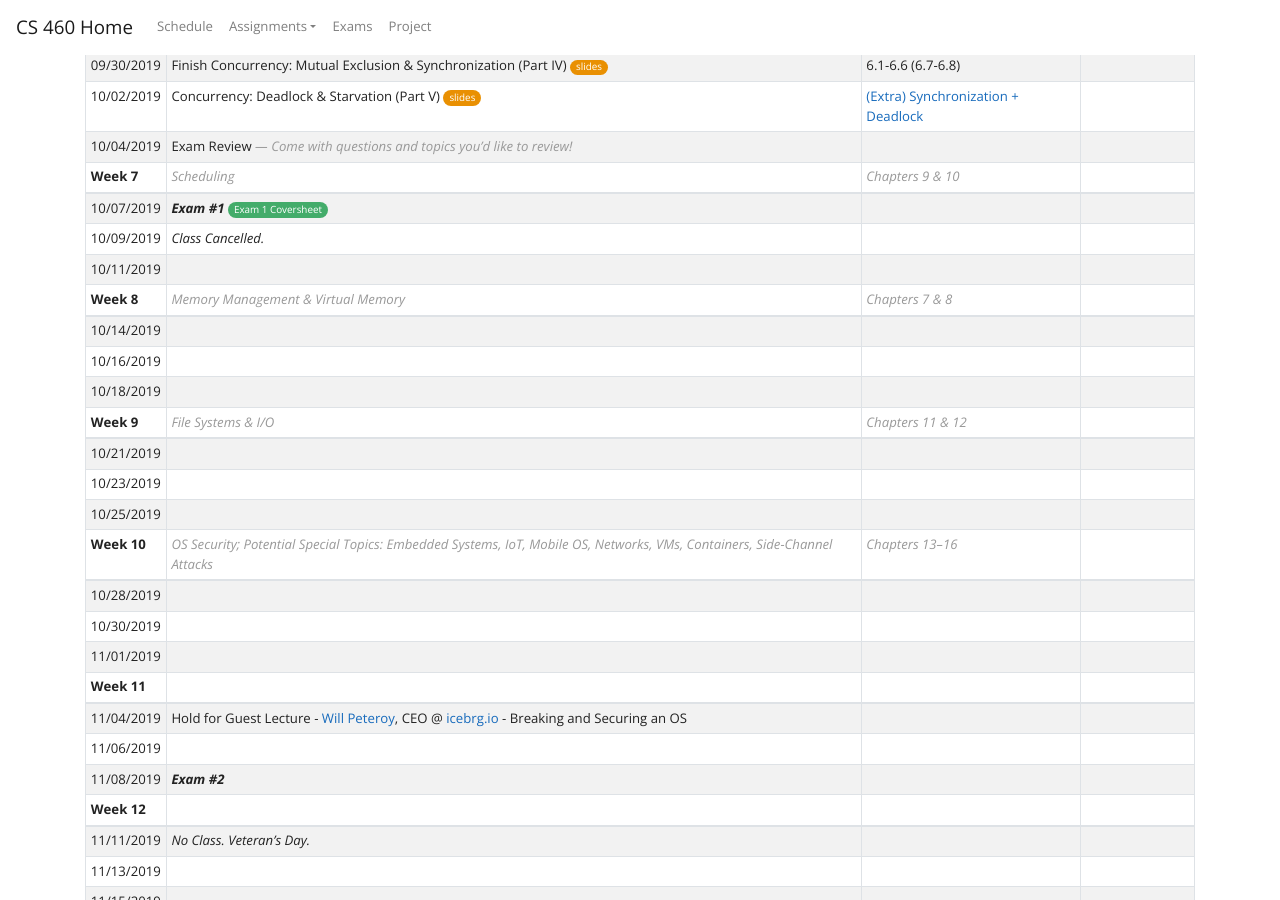
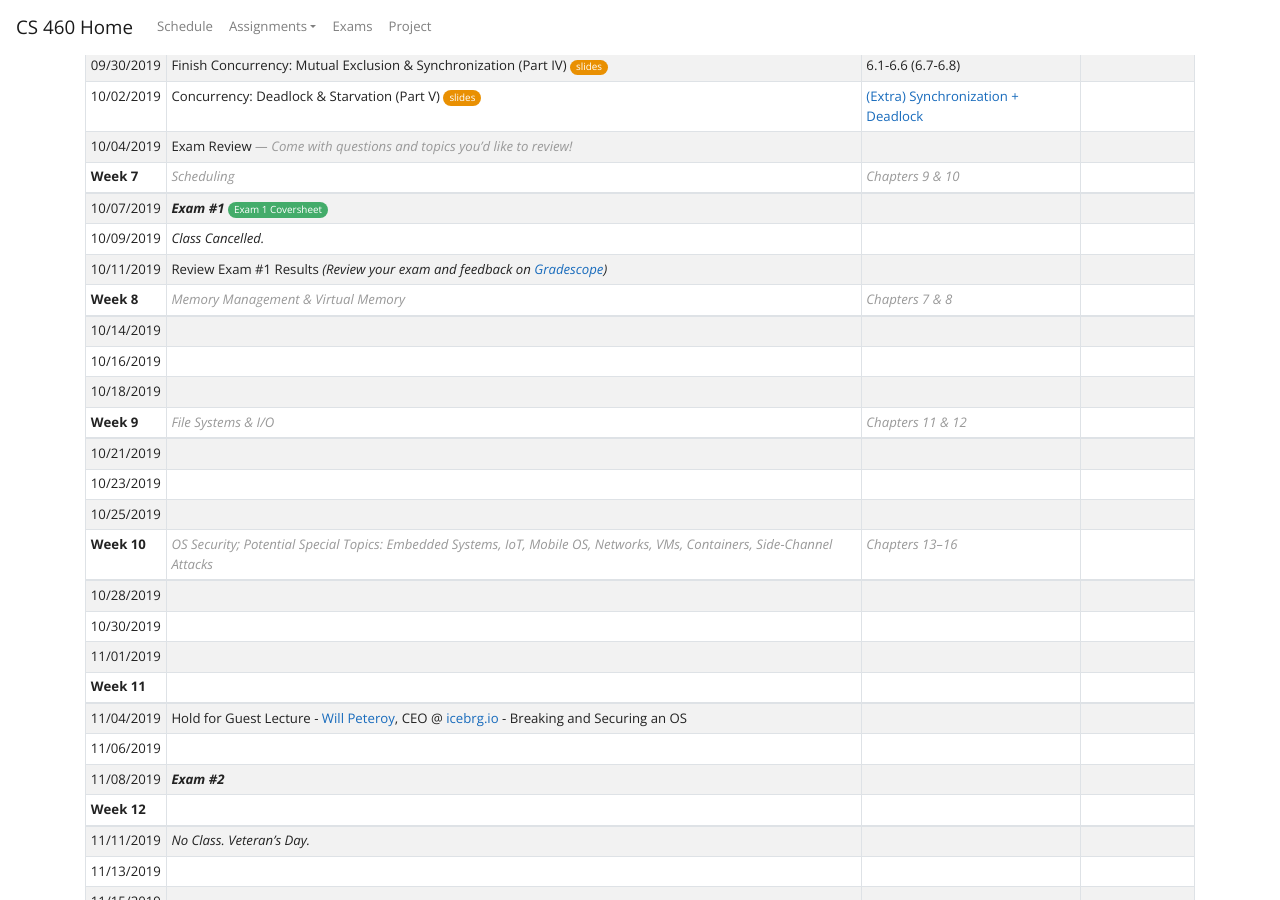
Before and after one commit to traviswpeters/cs460-2019-fall, a Jekyll site: the page built from index.md, in a window 1280 px wide and 900 px high, scrolled down 2781 px. Built offline with Jekyll 4.4.1, drawn with Linux system fonts in a browser that asks for light colours; nearby versions of some CDN libraries.

Commit message:
gradscope note

```diff
--- a/index.md
+++ b/index.md
@@ -145,7 +145,7 @@ Other stuff from class: [Makefile]{:.code} [Vagrantfile]{:.code}
 | ------------- | -------------------------------------------------------------------------------------------------------------------------------------------------------------------------------------- | -------------------------------------------- |--------------------------------------------- |
 | 10/07/2019    | ***Exam #1*** [Exam 1 Coversheet][exam1coversheet]{:.exam}                                                                                                                             |                                              |
 | 10/09/2019    | *Class Cancelled.*                                                                                                                                                                     |                                              |
-| 10/11/2019    |                                                                                                                                                                                        |                                              |
+| 10/11/2019    | Review Exam #1 Results *(Review your exam and feedback on [Gradescope])*                                                                                                                                                                 |                                              |
 | **Week 8**    |  <span class="note">Memory Management & Virtual Memory</span>                                                                                                                          | <span class="note">Chapters 7 & 8</span>
 | ------------- | -------------------------------------------------------------------------------------------------------------------------------------------------------------------------------------- | -------------------------------------------- |--------------------------------------------- |
 | 10/14/2019    |                                                                                                                                                                                        |                                              | {% comment %}[HW4] (Due 10/25){% endcomment %}
@@ -191,6 +191,7 @@ Other stuff from class: [Makefile]{:.code} [Vagrantfile]{:.code}
 **Schedule Legend:** *HW = Homework, P = Programming Assignment, E = Exam.*
 
 [Questionnaire]: https://forms.gle/Krmco3bNsbPRjSca7
+[Gradescope]: https://www.gradescope.com/
 
 <!-- Reading -->
 [Sys Design Hints]: {{site.data.settings.reading}}/design-hints-butler-lampson-1983.pdf
```
